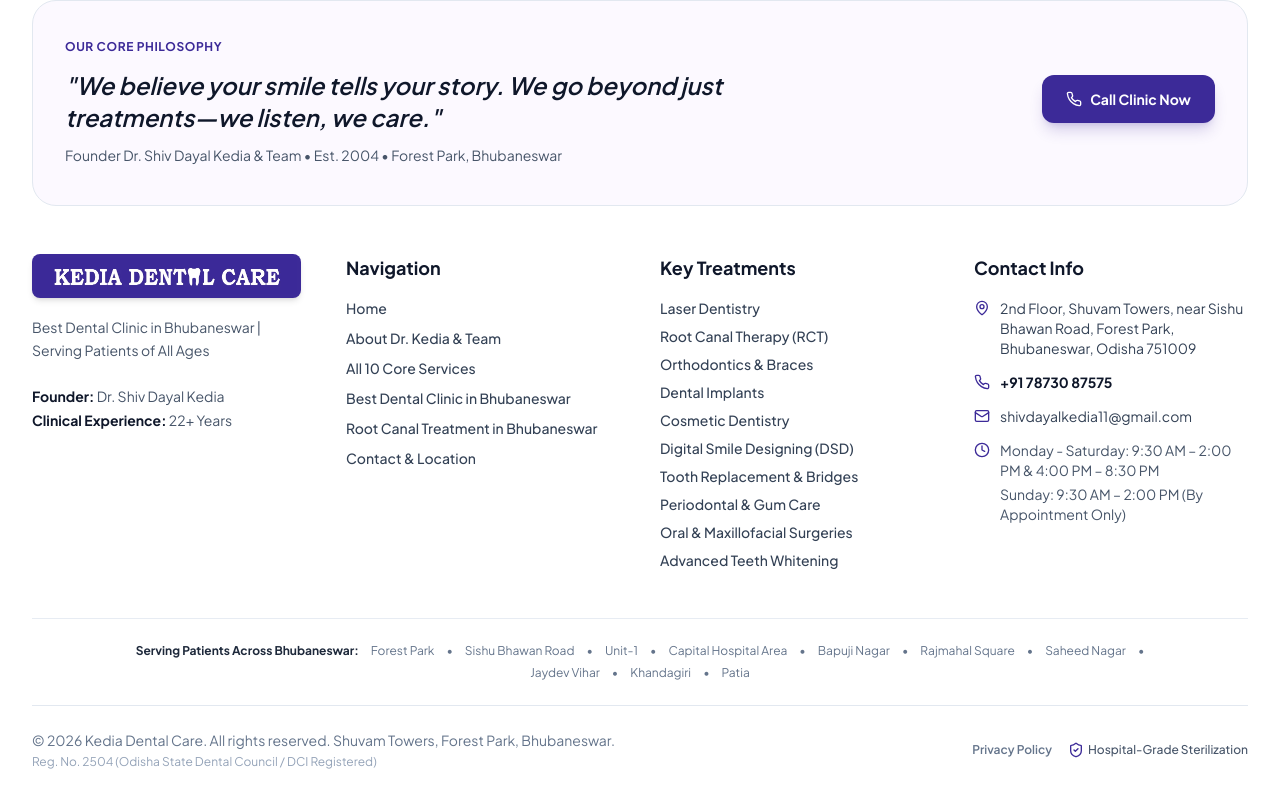
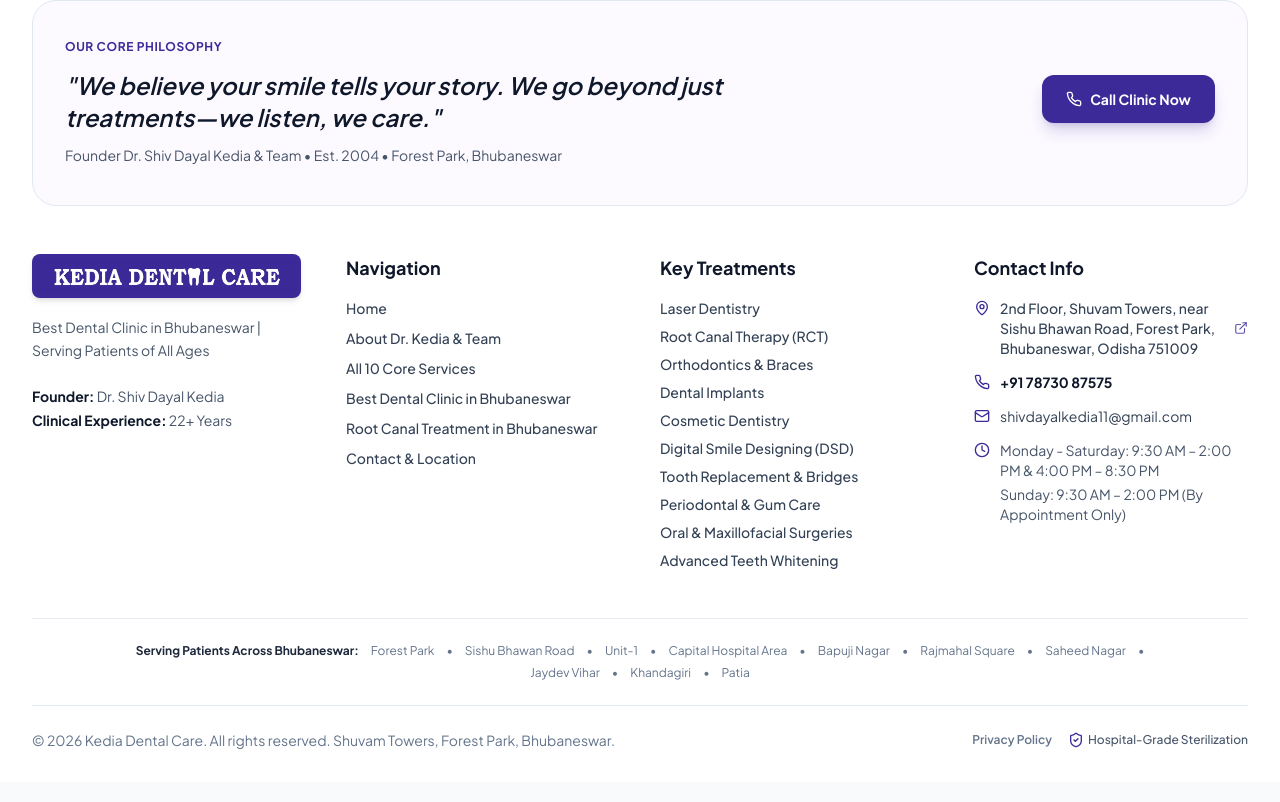
Before and after one commit to asim66/kedia_website, a Next.js app: page / in a window 1280 px wide. Shown: the part 6136-6938 px from the top of the page. Built offline with nearby package versions, Linux system fonts and the light colour scheme.

Commit message:
refactor: remove registration numbers from documentation and UI while adding Google Maps link to footer and schema markup

```diff
--- a/components/Footer.tsx
+++ b/components/Footer.tsx
@@ -1,6 +1,6 @@
 import Link from "next/link";
 import Image from "next/image";
-import { Phone, MapPin, Mail, Clock, Heart, ShieldCheck } from "lucide-react";
+import { Phone, MapPin, Mail, Clock, Heart, ShieldCheck, ExternalLink } from "lucide-react";
 import { clinicInfo, treatmentsData } from "@/data/clinicData";
 
 export default function Footer() {
@@ -88,7 +88,15 @@ export default function Footer() {
             <ul className="space-y-3.5 text-sm">
               <li className="flex items-start gap-2.5">
                 <MapPin className="w-4 h-4 text-brand-primary shrink-0 mt-0.5" />
-                <span className="text-slate-700">{clinicInfo.address.full}</span>
+                <a
+                  href="https://www.google.com/maps?cid=7714856428789524251"
+                  target="_blank"
+                  rel="noopener noreferrer"
+                  className="hover:text-brand-primary transition-colors text-slate-700 font-medium flex items-center gap-1 group"
+                >
+                  <span>{clinicInfo.address.full}</span>
+                  <ExternalLink className="w-3.5 h-3.5 text-brand-primary shrink-0 opacity-80 group-hover:opacity-100" />
+                </a>
               </li>
               <li className="flex items-center gap-2.5">
                 <Phone className="w-4 h-4 text-brand-primary shrink-0" />
@@ -136,9 +144,6 @@ export default function Footer() {
             <p>
               &copy; {currentYear} {clinicInfo.name}. All rights reserved. Shuvam Towers, Forest Park, Bhubaneswar.
             </p>
-            <p className="text-xs text-slate-400">
-              {clinicInfo.dciRegistration}
-            </p>
           </div>
           <div className="flex items-center gap-4">
             <Link href="/privacy-policy" className="hover:text-brand-primary transition-colors text-xs font-semibold">
--- a/components/JsonLd.tsx
+++ b/components/JsonLd.tsx
@@ -11,6 +11,7 @@ export default function JsonLd() {
         "name": clinicInfo.name,
         "alternateName": "Kedia Dental Care Bhubaneswar",
         "url": "https://kediadentalcare.com",
+        "hasMap": "https://www.google.com/maps?cid=7714856428789524251",
         "telephone": clinicInfo.phone,
         "email": clinicInfo.email,
         "priceRange": "₹₹",
--- a/data/clinicData.ts
+++ b/data/clinicData.ts
@@ -35,7 +35,7 @@ export interface ClinicInfo {
   phone: string;
   phoneRaw: string;
   email: string;
-  dciRegistration: string;
+  dciRegistration?: string;
   sameAs: string[];
   medicalDisclaimer: string;
   googleReviewUrl: string;
@@ -94,7 +94,6 @@ export const clinicInfo: ClinicInfo = {
   phone: "+91 78730 87575",
   phoneRaw: "+917873087575",
   email: "shivdayalkedia11@gmail.com",
-  dciRegistration: "Reg. No. 2504 (Odisha State Dental Council / DCI Registered)",
   sameAs: [
     "https://www.facebook.com/kediadentalcare",
     "https://www.instagram.com/kediadentalcare",
@@ -246,7 +245,6 @@ export const teamMembers: Doctor[] = [
     title: "Founder & Chief Dental Surgeon",
     role: "founder",
     qualifications: "BDS, MDS (Specialist Dental Surgeon)",
-    registrationNumber: "Reg. No. 2504 / DCI & Odisha State Dental Council",
     experienceYears: 22,
     specialty: "Endodontics, Implants & Laser Dentistry",
     bio: "Dr. Shiv Dayal Kedia established Kedia Dental Care in 2004 with a vision to bring world-class, ethical, and painless dental care to Bhubaneswar. With over two decades of clinical expertise, Dr. Kedia is renowned across Odisha for his mastery in complex Root Canal Therapy, Dental Implants, and Digital Smile Designing.",
```
Also changed, not shown: public/llms.txt.
